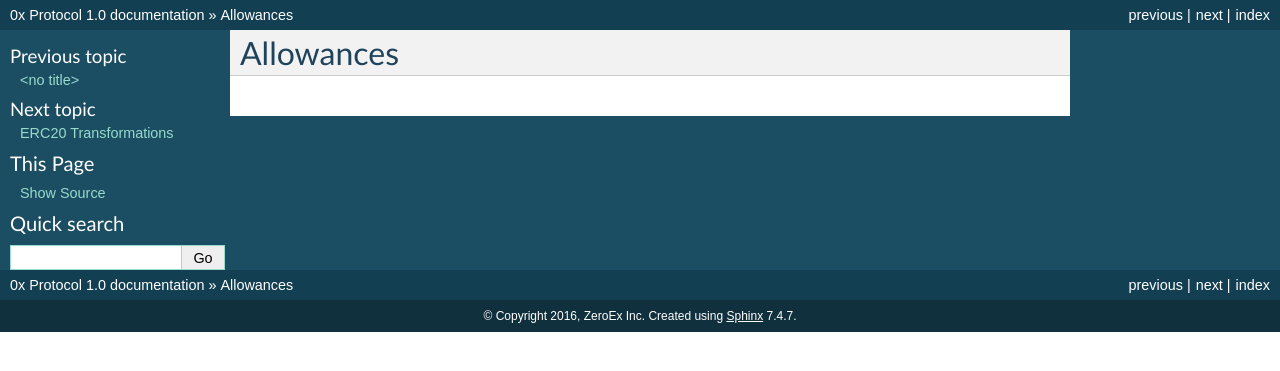
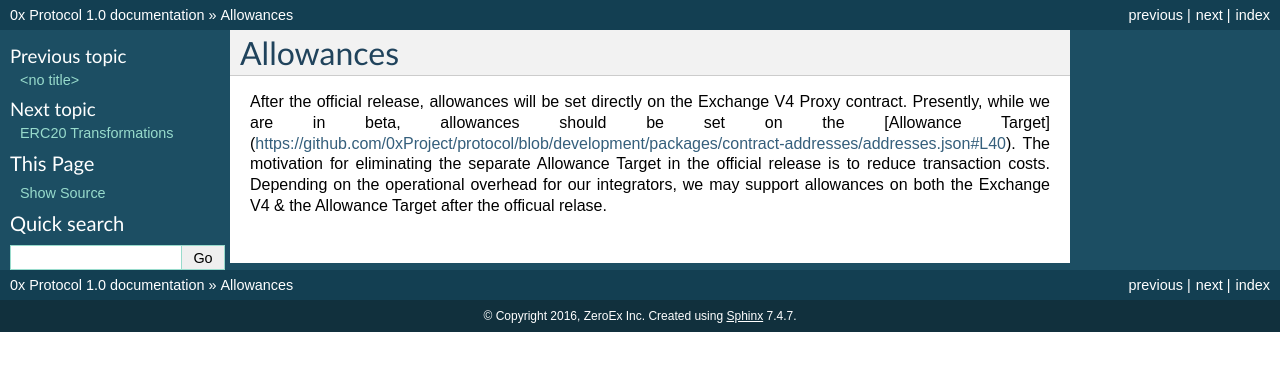
Before and after one commit to hysz/protocol-specs, a Sphinx documentation site: the page built from docs/basics/allowances.rst, in a window 1280 px wide. Shown: the top 371 px of the page. Built offline with Sphinx 7.4.7, drawn with Linux system fonts in a browser that asks for light colours.

Commit message:
Added some text around allowances

```diff
--- a/docs/basics/allowances.rst
+++ b/docs/basics/allowances.rst
@@ -1,3 +1,9 @@
 ###############################
 Allowances
 ###############################
+
+After the official release, allowances will be set directly on the Exchange V4 Proxy contract.
+Presently, while we are in beta, allowances should be set on the [Allowance Target](https://github.com/0xProject/protocol/blob/development/packages/contract-addresses/addresses.json#L40).
+The motivation for eliminating the separate Allowance Target in the official release is
+to reduce transaction costs. Depending on the operational overhead for our integrators,
+we may support allowances on both the Exchange V4 & the Allowance Target after the officual relase.
```
Also changed, not shown: docs/basics/orders.rst (line endings or trailing spaces).
